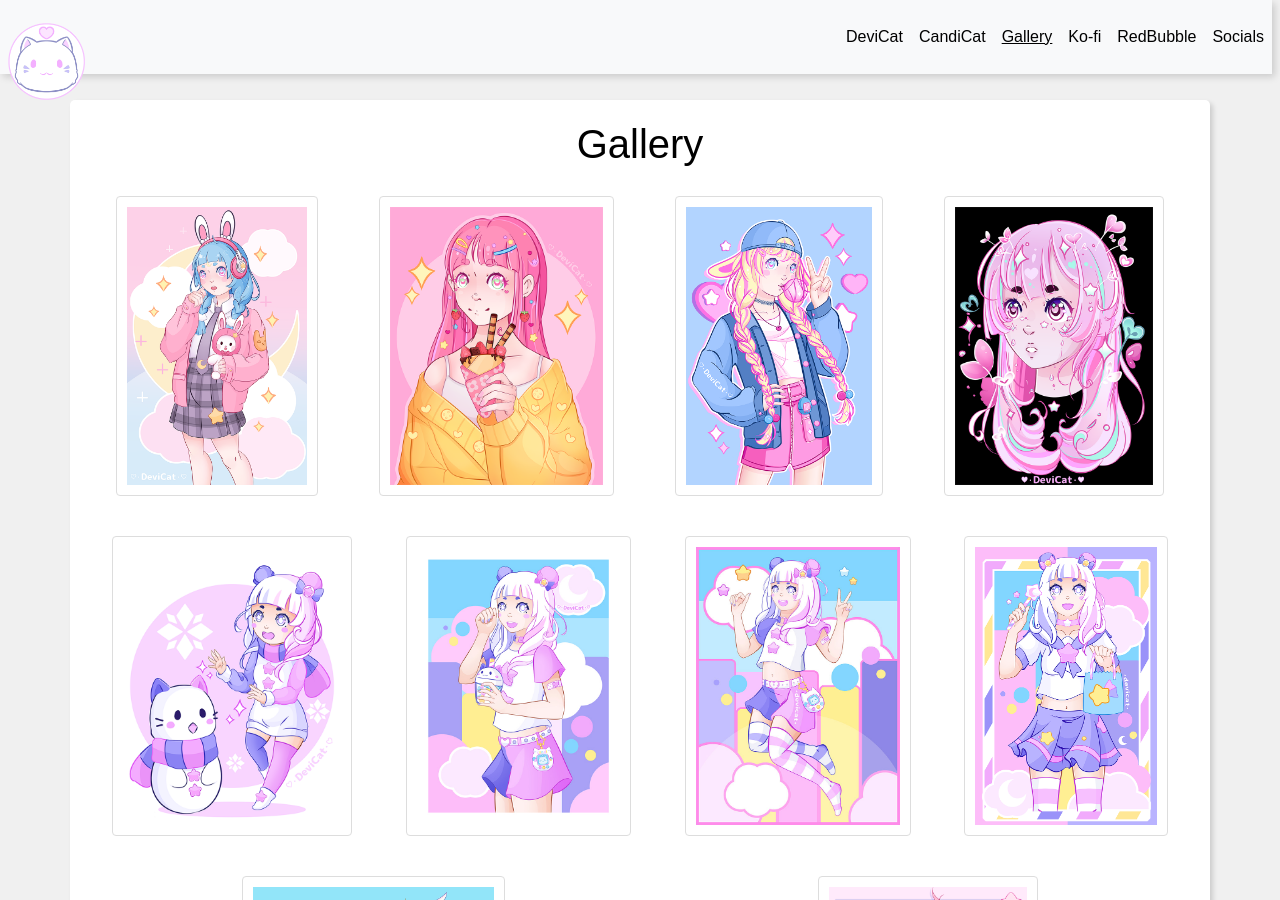
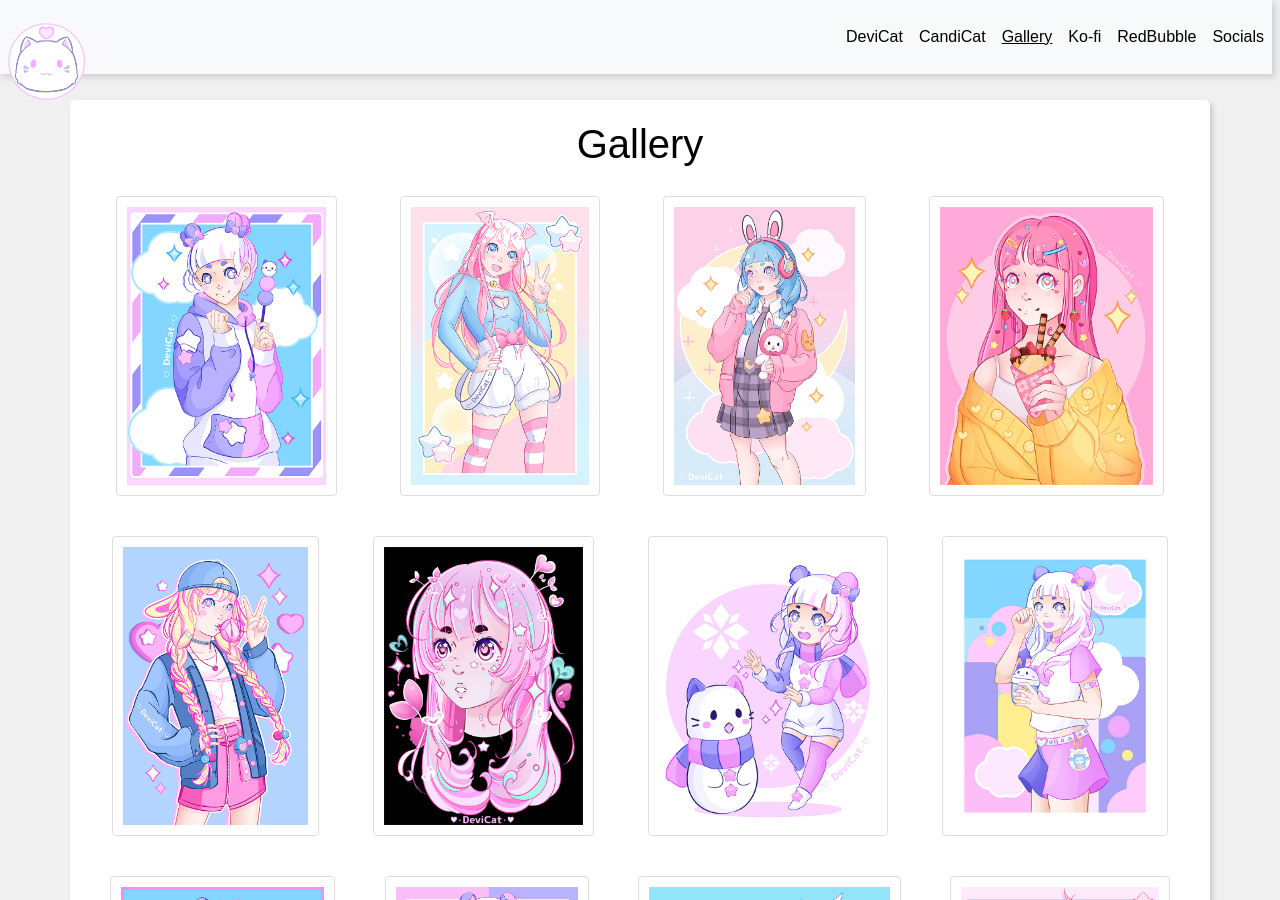
Before and after one commit to DeviCatOutlet/devicatoutlet.github.io, a Jekyll site: the page built from gallery.md, in a window 1280 px wide and 900 px high. Built offline with Jekyll 4.4.1, drawn with Linux system fonts in a browser that asks for light colours; our own code applies the rules of GitHub Pages for plain Markdown files.

Commit message:
Update Gallery
Add atomickawaiidtiys2022.png and candicatdangogirl2022.png to gallery.

```diff
--- a/gallery.md
+++ b/gallery.md
@@ -1,5 +1,7 @@
 # Gallery
 
+![CandiCat Dango Girl](img/CandiCatDangoGirl2022.png)
+![AtomicKawaii DTIYS](img/AtomicKawaiiDTIYS2022.png)
 ![Mirukupannn DTIYS](img/MirukupannnDTIYS2022.png)
 ![AlealArt DTIYS](img/AlealArt2022.png)
 ![Marmewa DTIYS](img/MarmewaDTIYS2022.png)
```
Also changed, not shown: img/AtomicKawaiiDTIYS2022.png (added), img/CandiCatDangoGirl2022.png (added).
